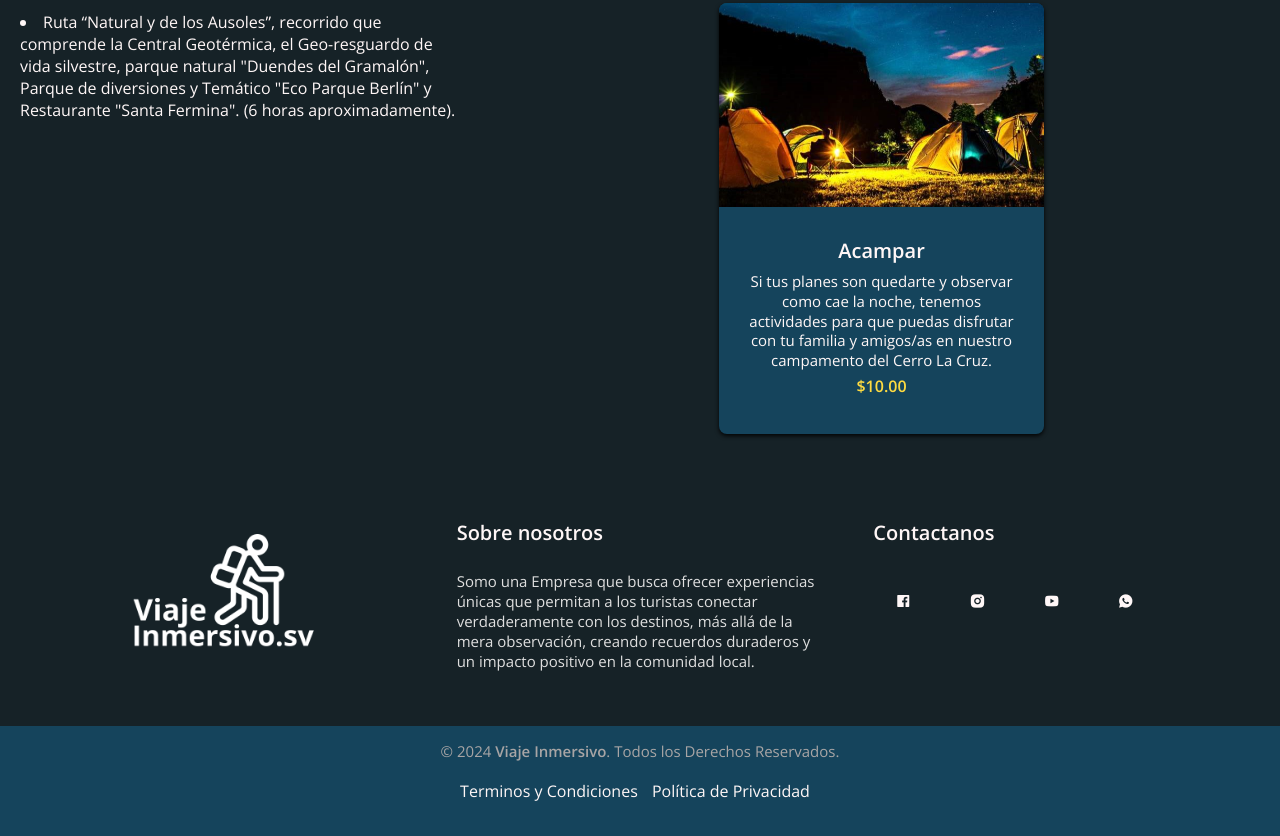
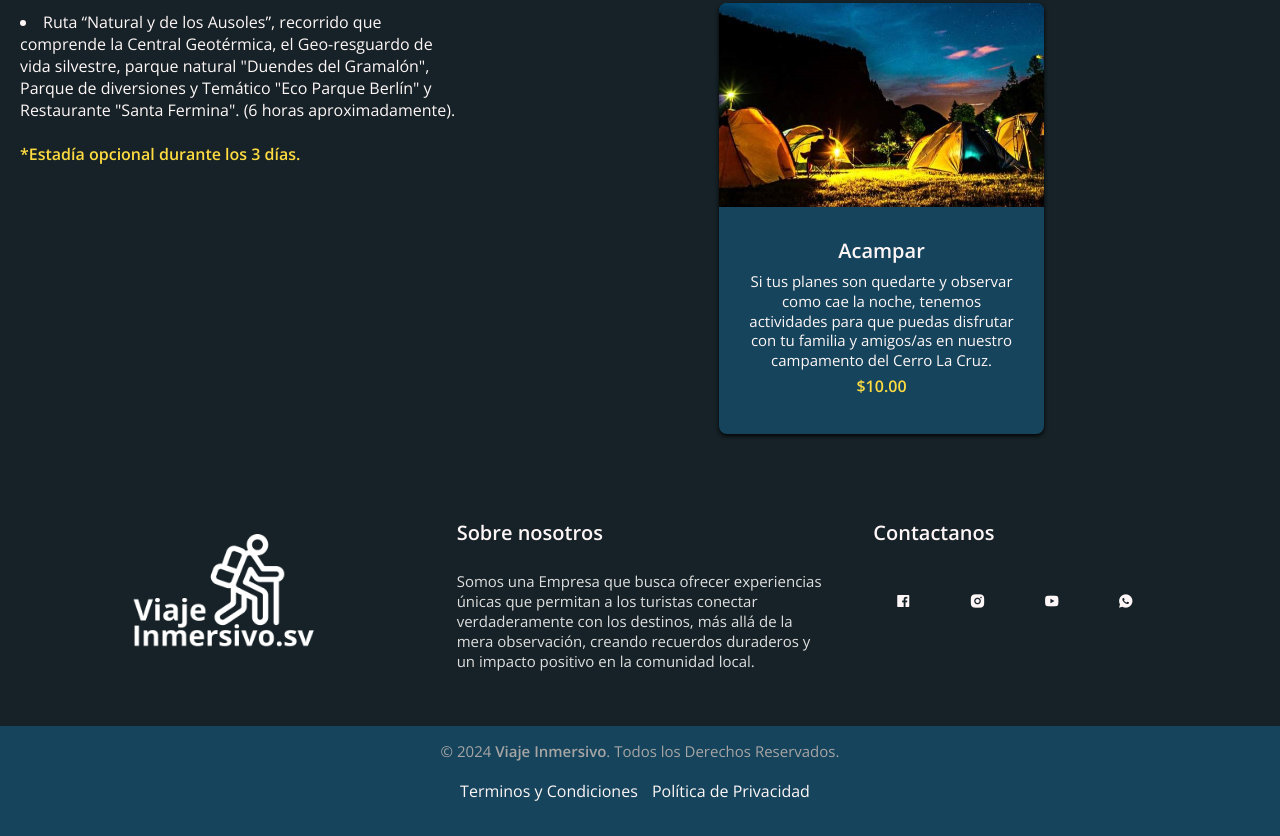
Before and after one commit to alxs2997/ViajeInmersivo, a plain HTML site: page planes/planUno.html in a window 1280 px wide. Shown: the part 1286-2122 px from the top of the page. Drawn offline with nearby package versions, Linux system fonts and the light colour scheme.

Commit message:
Update planUno.html
cambios en el plan uno

```diff
--- a/planes/planUno.html
+++ b/planes/planUno.html
@@ -91,6 +91,8 @@
                 parque natural "Duendes del
                 Gramalón", Parque de diversiones y Temático "Eco Parque Berlín" y Restaurante "Santa Fermina". (6 horas aproximadamente).
                 </li>
+                <br>
+                    <h3 class="days">*Estadía opcional durante los 3 días.</h3>
         </aside>
         <section>
             <div class="pricing">
@@ -150,9 +152,9 @@
             </div>
             <div class="box">
                 <h2>Sobre nosotros</h2>
-                <p>Somo una Empresa que busca ofrecer experiencias únicas
-                            que permitan a los turistas conectar verdaderamente con los destinos, más allá de la mera
-                            observación, creando recuerdos duraderos y un impacto positivo en la comunidad local.
+                <p>Somos una Empresa que busca ofrecer experiencias únicas
+                     que permitan a los turistas conectar verdaderamente con los destinos, más allá de la mera
+                    observación, creando recuerdos duraderos y un impacto positivo en la comunidad local.
                 </p>
             </div>
             <div class="box">
```
